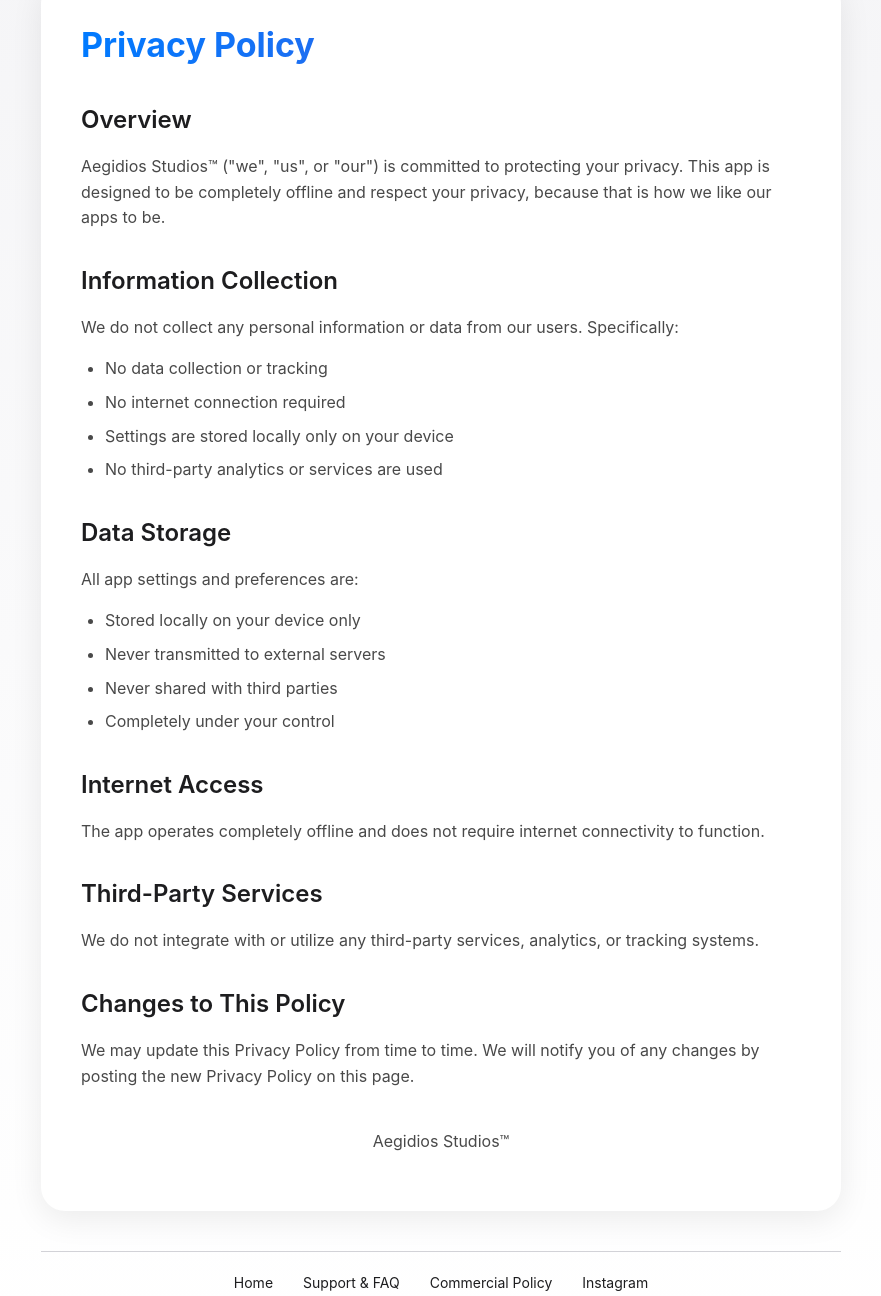
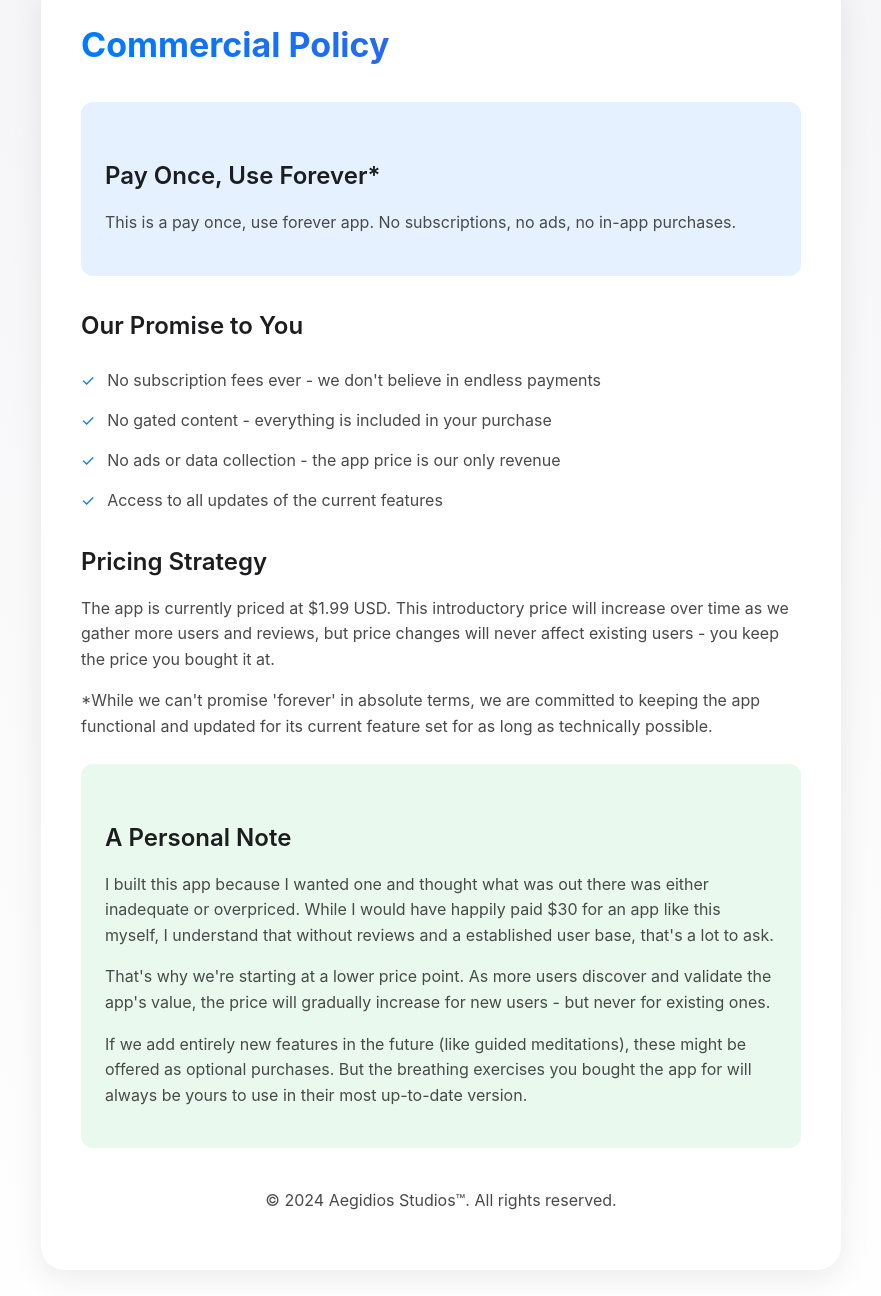
Before and after one commit to aegidiosstudios/aegidiosstudios.github.io, a plain HTML site: page breatheapp/pricing.html in a window 1280 px wide. Shown: the part 61-1357 px from the top of the page, without its empty margins (199-1080 px from the left). Drawn offline with Linux system fonts and the light colour scheme.

Commit message:
Update pricing.html

```diff
--- a/breatheapp/pricing.html
+++ b/breatheapp/pricing.html
@@ -3,8 +3,8 @@
 <head>
     <meta charset="UTF-8">
     <meta name="viewport" content="width=device-width, initial-scale=1.0">
-    <meta name="apple-itunes-app" content="app-id=6739349768">
-    <title>Aegidios Breathe - Privacy Policy</title>
+    <meta name="apple-itunes-app" content="app-id=YOURAPPID">
+    <title>Aegidios Breathe - Commercial Policy</title>
     <style>
         body {
             font-family: -apple-system, BlinkMacSystemFont, 'Segoe UI', Roboto, Oxygen-Sans, Ubuntu, Cantarell, 'Helvetica Neue', sans-serif;
@@ -53,15 +53,37 @@
             line-height: 1.6;
         }
 
-        ul {
-            padding-left: 24px;
-            margin: 16px 0;
+        .highlight-box {
+            background: rgba(0, 122, 255, 0.1);
+            border-radius: 12px;
+            padding: 24px;
+            margin: 24px 0;
         }
 
-        li {
+        .features-list {
+            list-style: none;
+            padding: 0;
+            margin: 24px 0;
+        }
+
+        .feature-item {
+            display: flex;
+            align-items: flex-start;
+            gap: 12px;
+            margin-bottom: 16px;
             color: #494949;
-            margin: 8px 0;
-            line-height: 1.6;
+        }
+
+        .feature-icon {
+            color: #007AFF;
+            flex-shrink: 0;
+        }
+
+        .personal-note {
+            background: rgba(52, 199, 89, 0.1);
+            border-radius: 12px;
+            padding: 24px;
+            margin: 24px 0;
         }
 
         .links {
@@ -108,57 +130,66 @@
             h2 {
                 font-size: 20px;
             }
-
-            .links {
-                gap: 20px;
-            }
         }
     </style>
 </head>
 <body>
     <div class="container">
         <div class="content">
-            <h1>Privacy Policy</h1>
+            <h1>Commercial Policy</h1>
 
-            <h2>Overview</h2>
-            <p>Aegidios Studios™ ("we", "us", or "our") is committed to protecting your privacy. This app is designed to be completely offline and respect your privacy, because that is how we like our apps to be.</p>
+            <div class="highlight-box">
+                <h2>Pay Once, Use Forever*</h2>
+                <p>This is a pay once, use forever app. No subscriptions, no ads, no in-app purchases.</p>
+            </div>
 
-            <h2>Information Collection</h2>
-            <p>We do not collect any personal information or data from our users. Specifically:</p>
-            <ul>
-                <li>No data collection or tracking</li>
-                <li>No internet connection required</li>
-                <li>Settings are stored locally only on your device</li>
-                <li>No third-party analytics or services are used</li>
-            </ul>
+            <section>
+                <h2>Our Promise to You</h2>
+                <ul class="features-list">
+                    <li class="feature-item">
+                        <span class="feature-icon">✓</span>
+                        <span>No subscription fees ever - we don't believe in endless payments</span>
+                    </li>
+                    <li class="feature-item">
+                        <span class="feature-icon">✓</span>
+                        <span>No gated content - everything is included in your purchase</span>
+                    </li>
+                    <li class="feature-item">
+                        <span class="feature-icon">✓</span>
+                        <span>No ads or data collection - the app price is our only revenue</span>
+                    </li>
+                    <li class="feature-item">
+                        <span class="feature-icon">✓</span>
+                        <span>Access to all updates of the current features</span>
+                    </li>
+                </ul>
+            </section>
 
-            <h2>Data Storage</h2>
-            <p>All app settings and preferences are:</p>
-            <ul>
-                <li>Stored locally on your device only</li>
-                <li>Never transmitted to external servers</li>
-                <li>Never shared with third parties</li>
-                <li>Completely under your control</li>
-            </ul>
+            <section>
+                <h2>Pricing Strategy</h2>
+                <p>The app is currently priced at $1.99 USD. This introductory price will increase over time as we gather more users and reviews, but price changes will never affect existing users - you keep the price you bought it at.</p>
 
-            <h2>Internet Access</h2>
-            <p>The app operates completely offline and does not require internet connectivity to function.</p>
+                <p>*While we can't promise 'forever' in absolute terms, we are committed to keeping the app functional and updated for its current feature set for as long as technically possible.</p>
+            </section>
 
-            <h2>Third-Party Services</h2>
-            <p>We do not integrate with or utilize any third-party services, analytics, or tracking systems.</p>
+            <div class="personal-note">
+                <h2>A Personal Note</h2>
+                <p>I built this app because I wanted one and thought what was out there was either inadequate or overpriced. While I would have happily paid $30 for an app like this myself, I understand that without reviews and a established user base, that's a lot to ask.</p>
 
-            <h2>Changes to This Policy</h2>
-            <p>We may update this Privacy Policy from time to time. We will notify you of any changes by posting the new Privacy Policy on this page.</p>
+                <p>That's why we're starting at a lower price point. As more users discover and validate the app's value, the price will gradually increase for new users - but never for existing ones.</p>
+
+                <p>If we add entirely new features in the future (like guided meditations), these might be offered as optional purchases. But the breathing exercises you bought the app for will always be yours to use in their most up-to-date version.</p>
+            </div>
 
             <footer>
-                <p>Aegidios Studios™</p>
+                <p>© 2024 Aegidios Studios™. All rights reserved.</p>
             </footer>
         </div>
 
         <div class="links">
             <a href="/">Home</a>
             <a href="support.html">Support & FAQ</a>
-            <a href="commercial.html">Commercial Policy</a>
+            <a href="privacy.html">Privacy Policy</a>
             <a href="https://instagram.com/aegidiosbreathe" target="_blank" rel="noopener noreferrer">Instagram</a>
         </div>
     </div>
```
